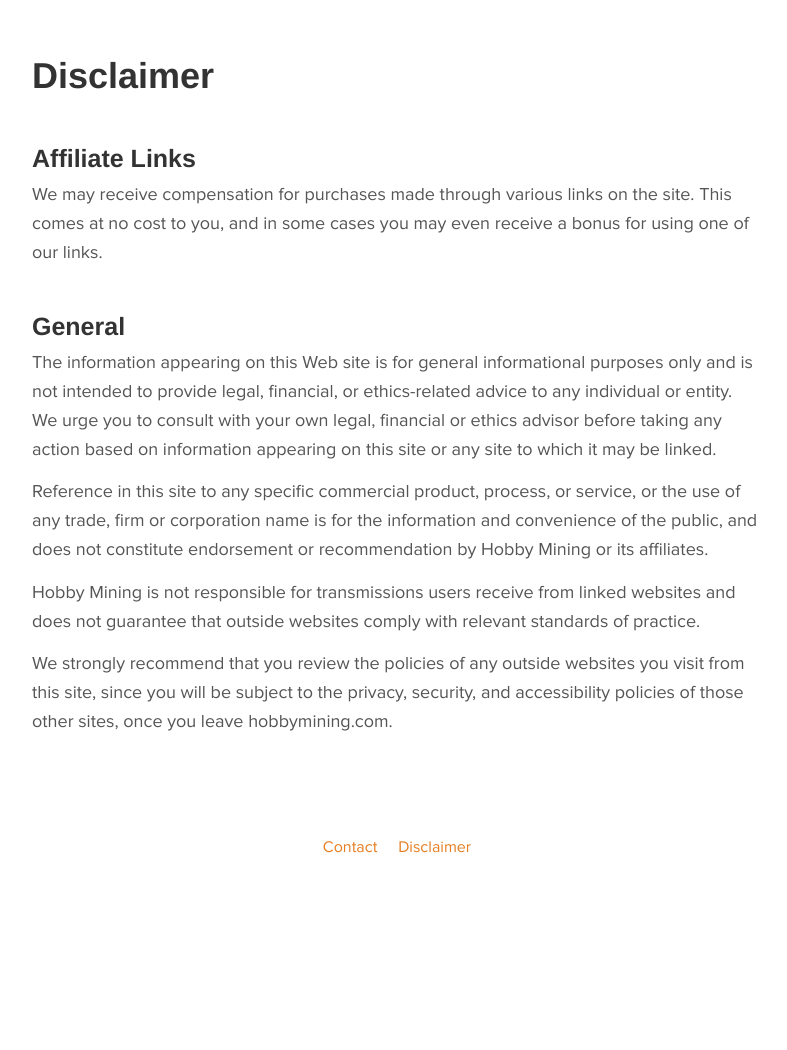
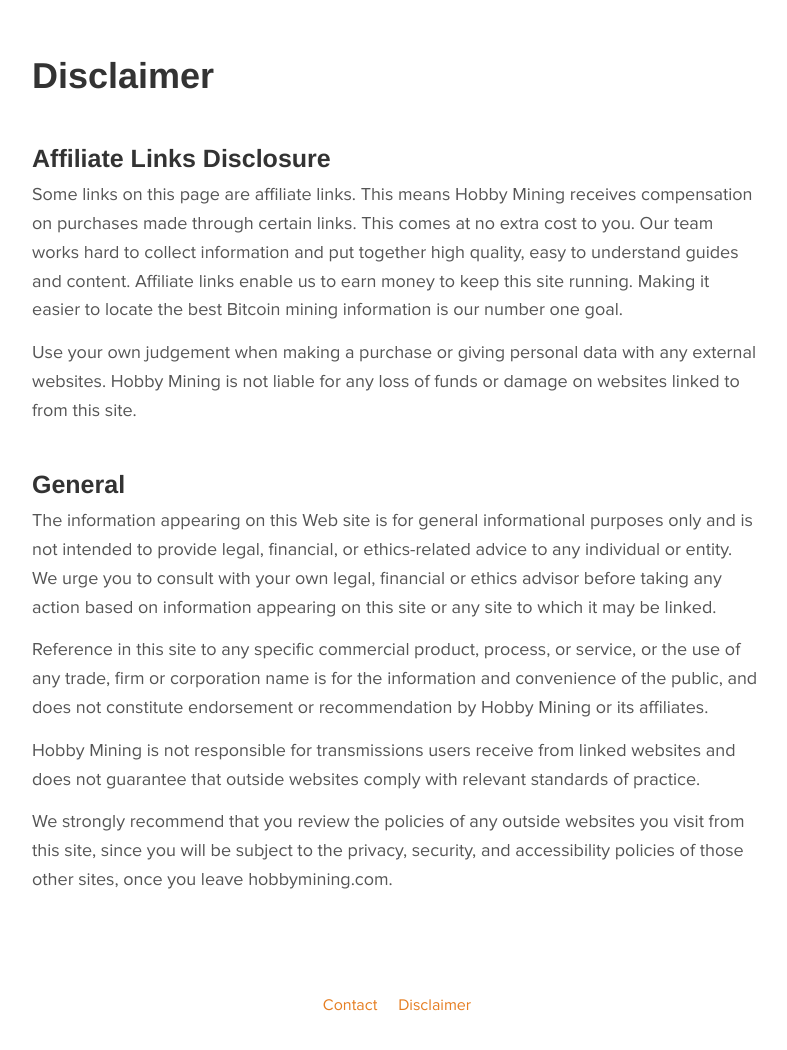
Before and after one commit to adster93/hobbymining, a Jekyll site: the page built from pages/disclaimer.html, in a window 1280 px wide, cut to the strip 164-1224 px from the top of the page. Shown: the top 1050 px of the strip, without its empty margins (243-1030 px from the left). Built offline with Jekyll 4.4.1, drawn with Linux system fonts in a browser that asks for light colours; nearby versions of some CDN libraries; some web fonts are replaced; comment, search, counter and statistics services are not loaded; before the commit the page ends 1066 px from its top, so only the background shows below that.

Commit message:
r4 link, disclaimer

```diff
--- a/pages/disclaimer.html
+++ b/pages/disclaimer.html
@@ -8,12 +8,17 @@ seotitle: Disclaimer
 desc: Hobby Mining disclaimer.
 hide_sidebar: true
 ---
+<div class="post-content">
 
-	<h2>Affiliate Links</h2>
-	<p>We may receive compensation for purchases made through various links on the site. This comes at no cost to you, and in some cases you may even receive a bonus for using one of our links.</p>
+	<h2 id="dis">Affiliate Links Disclosure</h2>
+	<p>Some links on this page are affiliate links. This means Hobby Mining receives compensation on purchases made through certain links. This comes at no extra cost to you. Our team works hard to collect information and put together high quality, easy to understand guides and content. Affiliate links enable us to earn money to keep this site running. Making it easier to locate the best Bitcoin mining information is our number one goal. </p>
+
+	<p>Use your own judgement when making a purchase or giving personal data with any external websites. Hobby Mining is not liable for any loss of funds or damage on websites linked to from this site. </p>
 
 	<h2>General</h2>
 	<p>The information appearing on this Web site is for general informational purposes only and is not intended to provide legal, financial, or ethics-related advice to any individual or entity. We urge you to consult with your own legal, financial or ethics advisor before taking any action based on information appearing on this site or any site to which it may be linked.</p>
 	<p>Reference in this site to any specific commercial product, process, or service, or the use of any trade, firm or corporation name is for the information and convenience of the public, and does not constitute endorsement or recommendation by Hobby Mining or its affiliates.</p>
-	<p>Hobby Mining is not responsible for transmissions users receive from linked websites and does not guarantee that outside websites comply with relevant standards of practice. </p>
+	<p> Hobby Mining is not responsible for transmissions users receive from linked websites and does not guarantee that outside websites comply with relevant standards of practice. </p>
 	<p>We strongly recommend that you review the policies of any outside websites you visit from this site, since you will be subject to the privacy, security, and accessibility policies of those other sites, once you leave hobbymining.com.</p>
+
+</div>
```
Also changed, not shown: pages/miners/antminer-r4.md (+1 -1 lines).
